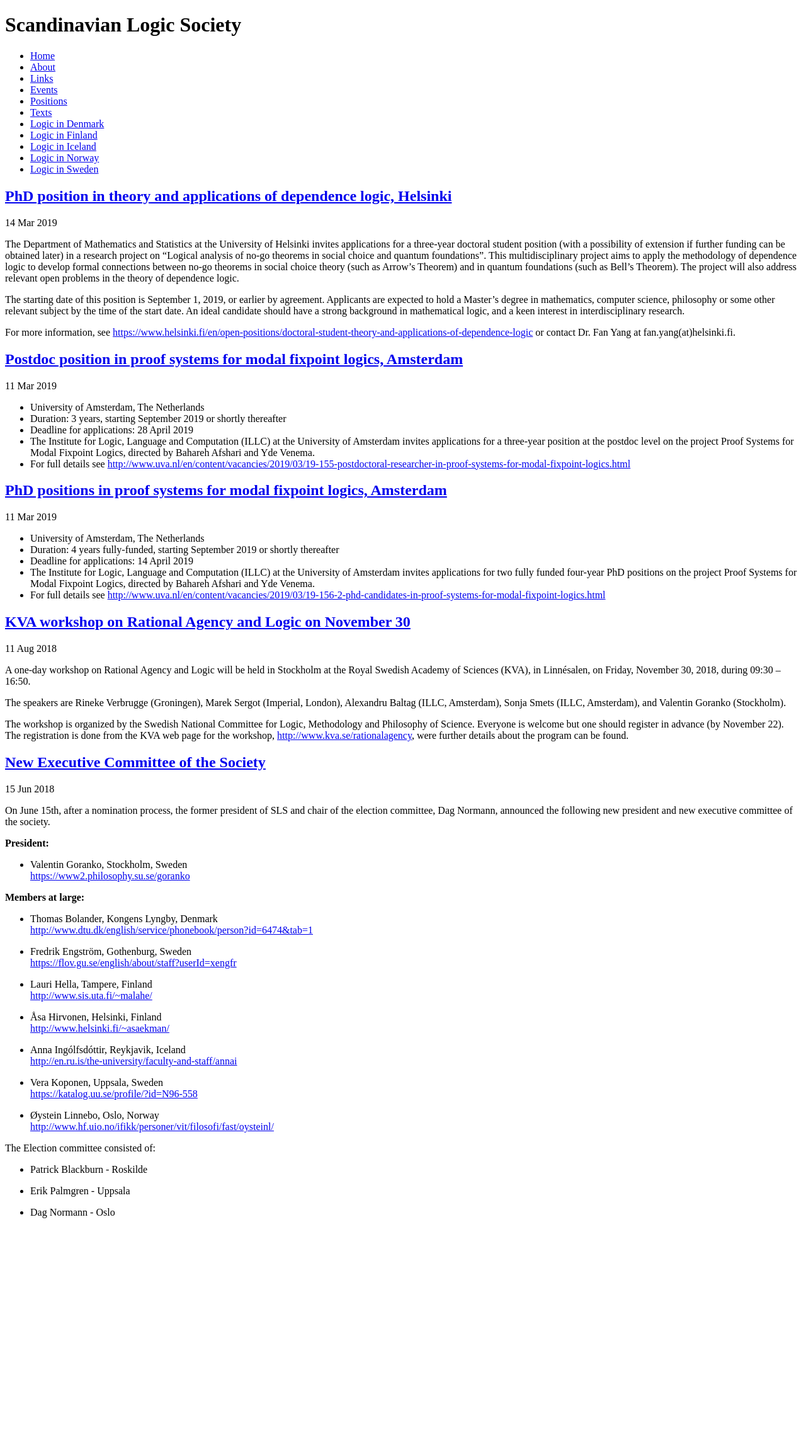
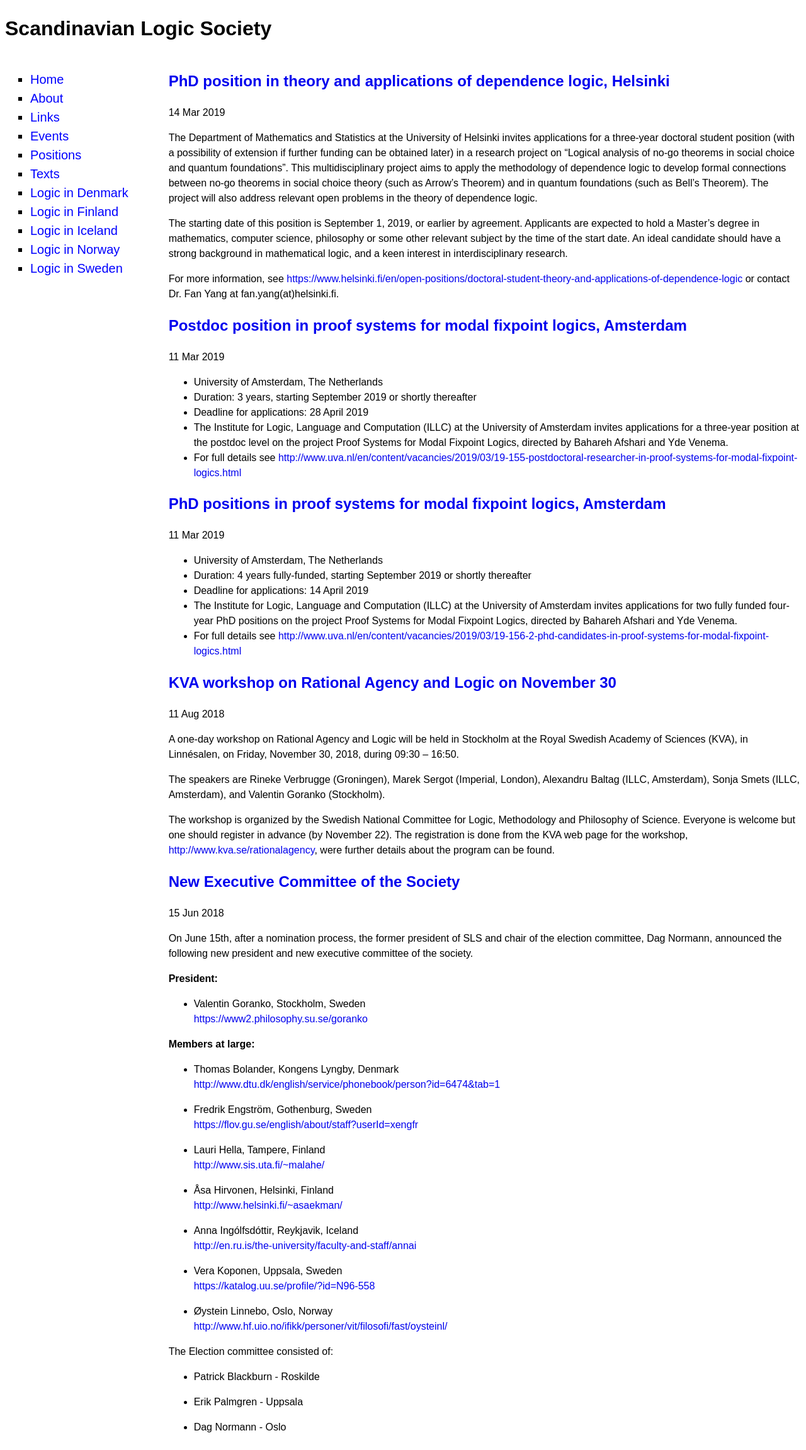
Before and after one commit to scandinavianlogic/scandinavianlogic.github.io, a Jekyll site: the page built from index.md, in a window 1280 px wide. Shown: the whole page at 63% size. Built offline with Jekyll 4.4.1, drawn with Linux system fonts in a browser that asks for light colours; before the commit the page ends 1950 px from its top, so only the background shows below that.

Commit message:
added some minimal css

```diff
--- a/_layouts/default.html
+++ b/_layouts/default.html
@@ -13,7 +13,11 @@
   </head>
   <body>
     <h1>Scandinavian Logic Society</h1>
-    {% include menu_items.html items=site.data.menu_items %}
-    {{ content }}
+    <nav>
+      {% include menu_items.html items=site.data.menu_items %}
+    </nav>
+    <div id="content">
+      {{ content }}
+    </div>
   </body>
 </html>
--- /dev/null
+++ b/assets/css/styles.css
@@ -0,0 +1,28 @@
+* {
+  font-family: sans-serif;
+  line-height: 150%;
+}
+a {
+  text-decoration: none;
+}
+a:hover {
+  text-decoration: underline;
+}
+#content {
+  display: table-cell;
+}
+nav {
+  float: left;
+  display: table-cell;
+  padding-top: 0;
+  padding-bottom: 0;
+  padding-left: 0;
+  padding-right: 5vw;
+  font-size: 125%;
+}
+nav li {
+  list-style-type: square;
+}
+nav a {
+  color: blue;
+}
```
